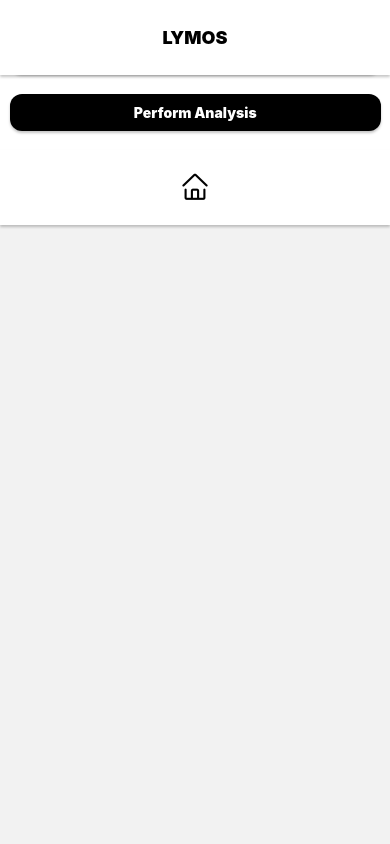
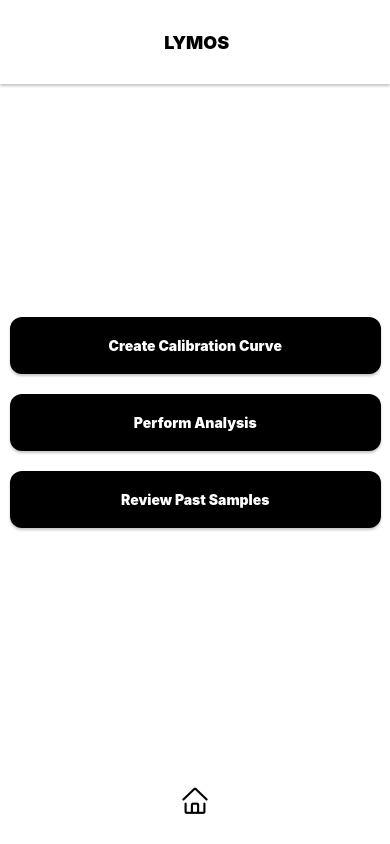
Before and after one commit to collinroyal/Lymos-Repository, a React Native app in the folder Lymos/: screen / in a window 390 px wide. Built offline with nearby package versions, Linux system fonts and the light colour scheme.

Commit message:
fixed navigation bugs and layout issues

```diff
--- a/Lymos/App.js
+++ b/Lymos/App.js
@@ -18,27 +18,27 @@ export default function App() {
       <Stack.Navigator>
 
         <Stack.Screen name = "Home" options = {{headerShown: false}}>
-          {props => <Home navigation ={{...props}} />}
+          {props => <Home navigation ={props.navigation} />}
         </Stack.Screen>
 
         <Stack.Screen name = "ConductAnalysis" options = {{headerShown: false}}>
-          {props => <ConductAnalysis navigation ={{...props}}/>}
+          {props => <ConductAnalysis navigation ={props.navigation}/>}
         </Stack.Screen>
 
         <Stack.Screen name = "ConductCalibration" options = {{headerShown: false}}>
-          {props => <ConductCalibration navigation ={{...props}}/>}
+          {props => <ConductCalibration navigation ={props.navigation}/>}
         </Stack.Screen>
 
         <Stack.Screen name = "CreateCalibration" options = {{headerShown: false}}>
-          {props => <CreateCalibration navigation ={{...props}}/>}
+          {props => <CreateCalibration navigation ={props.navigation}/>}
         </Stack.Screen>
 
         <Stack.Screen name = "NewResults" options = {{headerShown: false}}>
-          {props => <NewResults navigation ={{...props}}/>}
+          {props => <NewResults navigation ={props.navigation}/>}
         </Stack.Screen>
 
         <Stack.Screen name = "ViewHistory" options = {{headerShown: true}}>
-          {props => <ViewHistory navigation = {{...props}}/>}
+          {props => <ViewHistory navigation ={props.navigation}/>}
         </Stack.Screen>
       </Stack.Navigator>
     </NavigationContainer>
--- a/Lymos/src/components/Header.js
+++ b/Lymos/src/components/Header.js
@@ -4,7 +4,7 @@ import Constants from "expo-constants";
 export default function Header() {
     return (
         <View style= {styles.header}>
-            <Text style={styles.text}> LYMOS </Text>
+            <Text style={styles.text}> LYMOS</Text>
         </View>
     )
 }
--- a/Lymos/src/screens/ConductAnalysis.js
+++ b/Lymos/src/screens/ConductAnalysis.js
@@ -10,7 +10,7 @@ export default function ConductAnalysis({navigation}){
     //const [number, onChangeNumSamples] = React.useState("Enter Num Samples");
 
     const ShowResults = () => {
-        navigation.navigation("NewResults");
+        navigation.navigate("NewResults");
     }
 
     return(
@@ -23,7 +23,7 @@ export default function ConductAnalysis({navigation}){
                     value = {text}
                 />
                 <TouchableOpacity style= {styles.button} onPress= {console.log("take a pic")}>
-                    <Icon name = "camera" size = {30}/>
+                    <Icon name = "camera" size = {30} style= {styles.icon}/>
                     <Text style= {styles.buttonText}> Capture Sample </Text>
                 </TouchableOpacity>
                 <TouchableOpacity style= {styles.button} onPress= {() => ShowResults()}>
@@ -52,7 +52,7 @@ const styles = StyleSheet.create({
         flex:8,
         width: "100%",
         backgroundColor: "white",
-        justifyContent: "center",
+        alignItems: "center"
     },
     task:{
         padding: 10,
@@ -107,5 +107,8 @@ const styles = StyleSheet.create({
         shadowOpacity: 0.23,
         shadowRadius: 2.62,
         elevation: 4,
+    },
+    icon: {
+        color: "white"
     }
 })
--- a/Lymos/src/screens/ConductCalibration.js
+++ b/Lymos/src/screens/ConductCalibration.js
@@ -8,18 +8,17 @@ import Footer from '../components/Footer';
 export default function ConductCalibration({navigation}){
     const [text, onChangeSampleConc] = React.useState("Enter Sample Concentration...")
     return (
-        <View style= {StyleSheet.screen}>
+        <View style= {styles.screen}>
             <Header/>
-            <View style= {StyleSheet.body}>
+            <View style= {styles.body}>
                 <TextInput
                     style={styles.input}
                     onChangeText ={(text) => onChangeSampleConc(text)}
                     value = {text}
                 />
-                <Icon name = "camera" size = {100}/>
+                <Icon name = "camera" size = {100} style = {styles.icon}/>
                 <Text> Repeat and store IMG and conc vals for each sample</Text>
             </View>
-
             <Footer navigation = {navigation}/>
 
         </View>
@@ -42,31 +41,16 @@ const styles = StyleSheet.create({
         flex:8,
         width: "100%",
         backgroundColor: "white",
-        justifyContent: "center",
+        alignItems: "center"
     },
-    task:{
+    input:{
         padding: 10,
-        width: "95%",
-        margin: 10,
-        backgroundColor: "dodgerblue",
-        borderRadius: 12,
-        shadowColor: "#000",
-        shadowOffset: {
-            width: 0,
-            height: 2,
-        },
-        shadowOpacity: 0.23,
-        shadowRadius: 2.62,
-        elevation: 4,
-    },
-
-    input:{
-        padding: 20,
         paddingBottom: 10,
         paddingTop: 10,
         width: "95%",
         margin: 10,
-        marginTop: 30,
+        marginTop: 10,
+        marginBottom: 20,
         backgroundColor: "white",
         borderRadius: 12,
         shadowColor: "#000",
@@ -77,10 +61,6 @@ const styles = StyleSheet.create({
         shadowOpacity: 0.23,
         shadowRadius: 2.62,
         elevation: 4,
-    },
-    buttonText:{
-        color: "white",
-        fontWeight: "900",
     },
     button:{
         alignItems: "center",
@@ -97,5 +77,10 @@ const styles = StyleSheet.create({
         shadowOpacity: 0.23,
         shadowRadius: 2.62,
         elevation: 4,
+    },
+    icon: {
+        alignItems: "center",
+        justifyContent: "center",
+        padding: 100
     }
 })
--- a/Lymos/src/screens/CreateCalibration.js
+++ b/Lymos/src/screens/CreateCalibration.js
@@ -9,7 +9,7 @@ export default function CreateCalibration({navigation}){
     const [number, onChangeNumSamples] = React.useState("Enter Num Samples");
 
     const StartCalibration = () => {
-        navigation.navigation("ConductCalibration");
+        navigation.navigate("ConductCalibration");
     }
 
     return(
--- a/Lymos/src/screens/Home.js
+++ b/Lymos/src/screens/Home.js
@@ -21,7 +21,7 @@ export default function Home({navigation}) {
 
 
     return (
-        <View syle= {styles.screen}>
+        <View style= {styles.screen}>
             <Header/>
             <View style= {styles.body}>
                 <TouchableOpacity style= {styles.button} onPress = {() => NavCalibration()}>
@@ -58,7 +58,7 @@ const styles = StyleSheet.create({
         backgroundColor: "white"
     },
     body: {
-        flex:1,
+        flex:8,
         width: "100%",
         backgroundColor: "white",
         justifyContent: "center",
@@ -88,7 +88,8 @@ const styles = StyleSheet.create({
     },
     button:{
         alignItems: "center",
-        padding: 10,
+        justifyContent: "center",
+        padding: 20,
         width: "95%",
         margin: 10,
         backgroundColor: "black",
```
